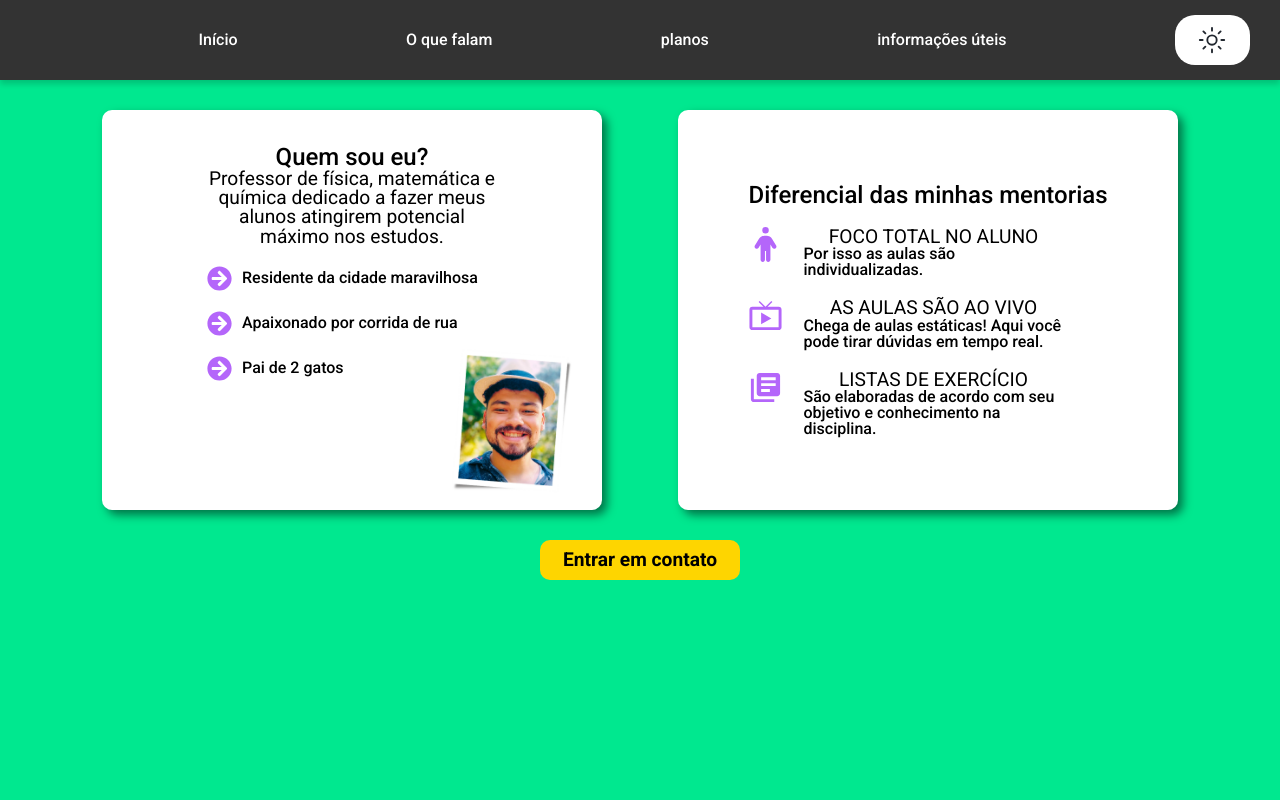
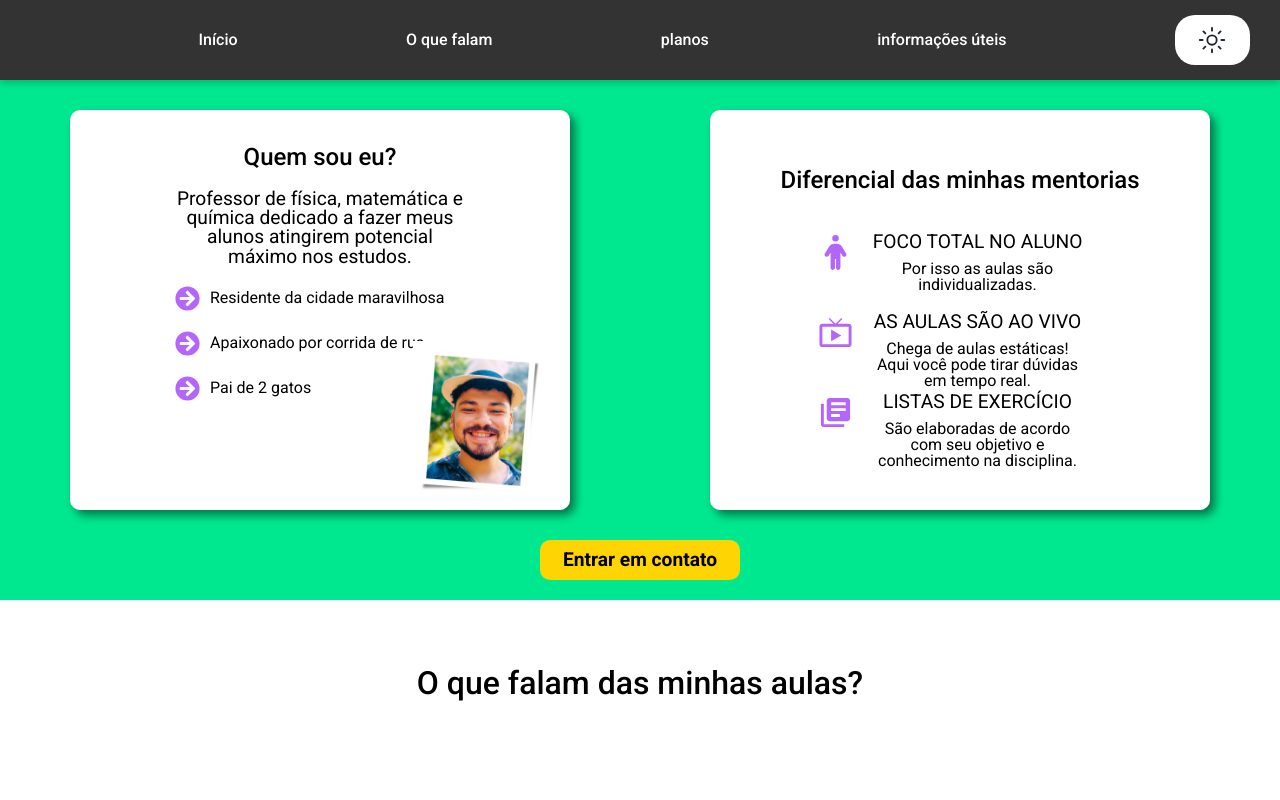
Before and after one commit to gleiMoura/cosmoEducationSite, a React (Vite) app: page / in a window 1280 px wide. Shown: the top 800 px of the page. Built offline with nearby package versions, Linux system fonts and the light colour scheme; the HTML template or start-up script is replaced by a standard one.

Commit message:
💄 update css

```diff
--- a/src/pages/PresentationPage.tsx
+++ b/src/pages/PresentationPage.tsx
@@ -46,7 +46,8 @@ export const Presentation: FC = () => {
             <Header changeMode={changeMode} mode={mode} />
             <div className="cards">
                 <Card
-                    width="500px"
+                    width="90%"
+                    maxWidth="500px"
                     height="400px"
                     color="white"
                     component={
@@ -77,7 +78,8 @@ export const Presentation: FC = () => {
 
                 />
                 <Card
-                    width="500px"
+                    width="90%"
+                    maxWidth="500px"
                     height="400px"
                     color="white"
                     component={
@@ -119,7 +121,7 @@ export const Presentation: FC = () => {
 
 const Main = styled.main<{ mode: boolean }>`
     width: 100%;
-    height: calc(100vh + 80px);
+    height: auto;
     position: relative;
     display: flex;
     flex-direction: column;
@@ -127,12 +129,16 @@ const Main = styled.main<{ mode: boolean }>`
     background-color: ${(props) => props.mode ? "#21272F" : theme.colors.green};
 
     .cards {
-        width: 90%;
+        width: 100%;
         padding-top: 100px;
         display: flex;
         justify-content: space-around;
         align-items: center;
         box-sizing: border-box;
+
+        @media(max-width: 600px) {
+            flex-direction: column;
+        }
    }
 
    .calendar_button {
@@ -178,17 +184,20 @@ const Component = styled.div<{ mode: boolean }>`
         font-size: 1.5rem;
         font-weight: 500;
         text-align: center;
+        margin-bottom: 20px;
     }
 
     h2{
         font-size: 1.2rem;
         font-weight: 400;
         text-align: center;
+        margin-bottom: 10px;
     }
 
     p{
         font-size: 1rem;
-        text-align: start;
+        text-align: center;
+        font-weight: 400;
     }
 
     .curiousity{
@@ -214,21 +223,38 @@ const Component = styled.div<{ mode: boolean }>`
 
     .diferential_icon{
         font-size: 35px;
+        margin-left: 0px;
         color: ${(props) => props.mode ? theme.colors.yellow : theme.colors.purple}
     }
 
     .diferential{
         display: flex;
-        margin-top: 20px;
+        justify-content: center;
+        align-items: center;
     }
 
     section{
+        width: 250px;
+        height: 60px;
         display: flex;
         flex-direction: column;
-        justify-content: center;
+        justify-content: space-between;
         align-items: center;
-        width: 300px;
-        padding: 0 20px;
         box-sizing: border-box;
+        margin-bottom: 20px;
+        padding: 20px;
+    }
+
+    @media(max-width: 600px){
+        h1{
+            font-size: 1.2rem;
+        };
+        h2{
+            font-size: 1rem;
+        };
+        p{
+            font-size: 0.8rem;
+        }
+
     }
 `;
```
